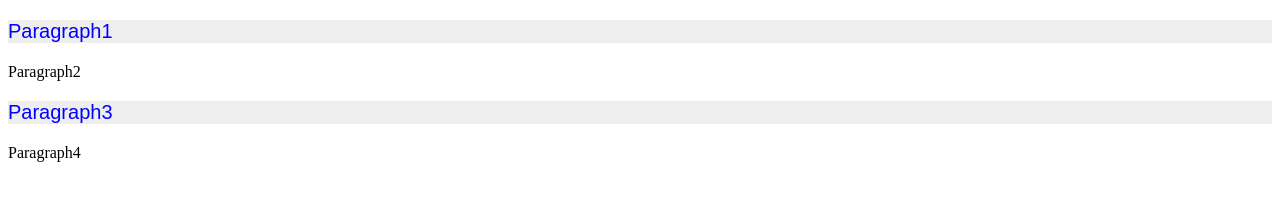
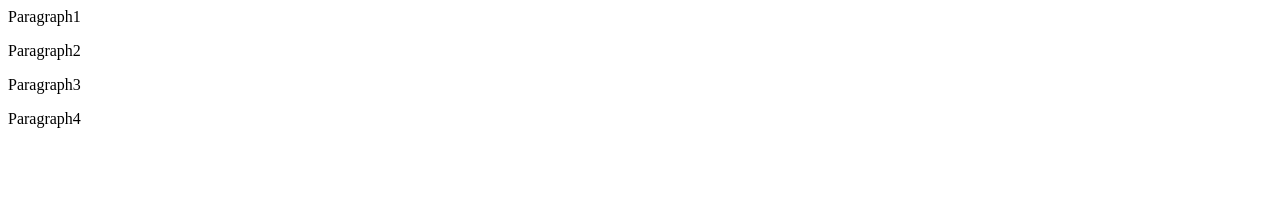
Before and after one commit to acciojob/class-practise-navysai1419, a website: page main.html in a window 1280 px wide. Drawn offline with Linux system fonts and the light colour scheme.

Commit message:
created a submission

```diff
--- a/main.html
+++ b/main.html
@@ -8,9 +8,9 @@
 
 <body>
 	<div>
-	<p class=paragraph1>Paragraph1</p>
+	<p.paragraph1>Paragraph1</p>
 		<p>Paragraph2</p>
-		<p class=paragraph3>Paragraph3</p>
+		</p.paragraph3>Paragraph3</p>
 		<p>Paragraph4</p>
 
 	</div>
```
